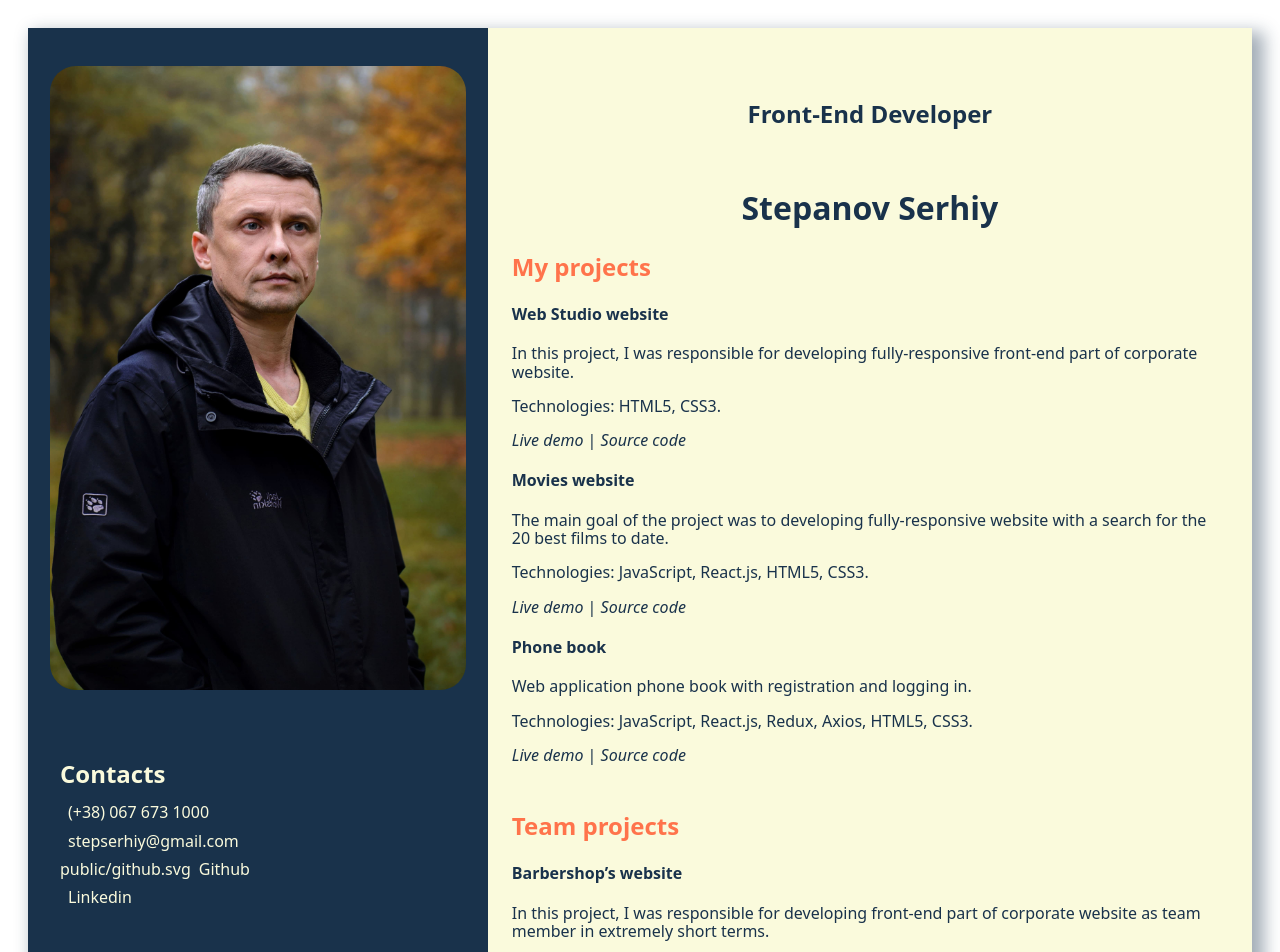
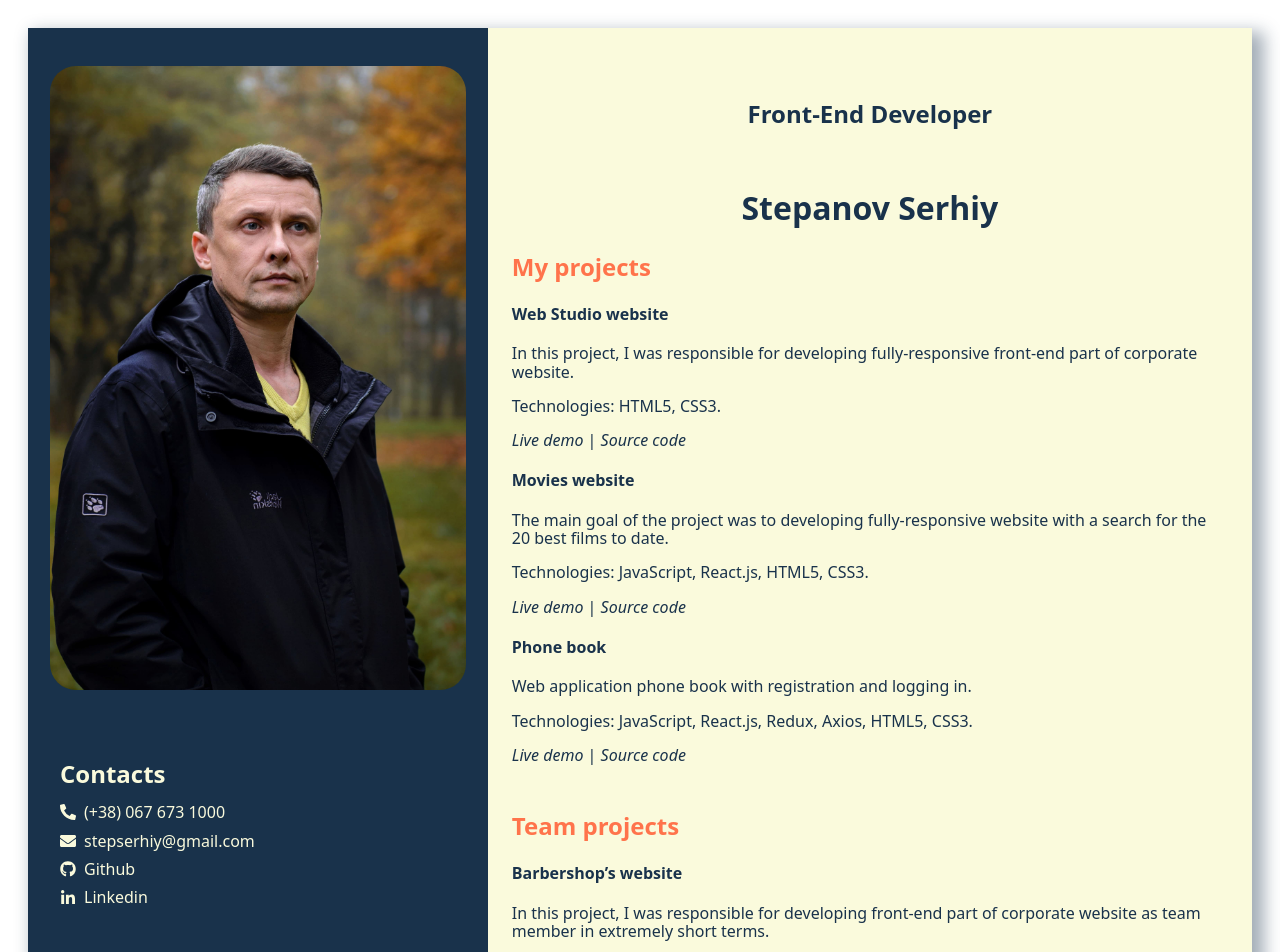
Before and after one commit to SerhiyStepanov/resume, a React (Create React App) app: page / in a window 1280 px wide. Shown: the top 952 px of the page. Built offline with nearby package versions, Linux system fonts and the light colour scheme.

Commit message:
delete svg

```diff
--- a/src/components/contacts/Contacts.js
+++ b/src/components/contacts/Contacts.js
@@ -1,5 +1,4 @@
 import { FaEnvelope, FaPhoneAlt, FaGithub, FaLinkedinIn } from "react-icons/fa";
-import contacts from "./contacts.json";
 import s from "./contacts.module.css";
 
 export default function Contacts({ children }) {
@@ -7,20 +6,7 @@ export default function Contacts({ children }) {
     <div className={s.box}>
       <h4 className={s.title}>Contacts</h4>
       <ul className={s.list}>
-        {contacts.map((el, index) => (
-          <li className={s.listItems} key={index}>
-            <div className={s.thumb}>
-              <span className={s.span}>
-                {/* <FaPhoneAlt /> */}
-                {el.icon}
-              </span>
-              <a className={s.link} target="_blank" href={el.link}>
-                {el.description}
-              </a>
-            </div>
-          </li>
-        ))}
-        {/* <li className={s.listItems}>
+        <li className={s.listItems}>
           <div className={s.thumb}>
             <span className={s.span}>
               <FaPhoneAlt />
@@ -74,7 +60,7 @@ export default function Contacts({ children }) {
               Linkedin
             </a>
           </div>
-        </li> */}
+        </li>
       </ul>
     </div>
   );
--- a/src/components/contacts/contacts.json
+++ /dev/null
@@ -1,22 +0,0 @@
-[
-  {
-    "icon": "",
-    "link": "tel:380676731000",
-    "description": "(+38) 067 673 1000"
-  },
-  {
-    "icon": "",
-    "link": "mailto:stepserhiy@gmail.com",
-    "description": "stepserhiy@gmail.com"
-  },
-  {
-    "icon": "public/github.svg",
-    "link": "https://github.com/SerhiyStepanov",
-    "description": "Github"
-  },
-  {
-    "icon": "",
-    "link": "https://www.linkedin.com/in/serhiy-stepanov-a37490210/",
-    "description": "Linkedin"
-  }
-]
```
Also changed, not shown: src/components/softSkills/SoftSkills.js (+8 -12 lines), public/github.svg (deleted).
